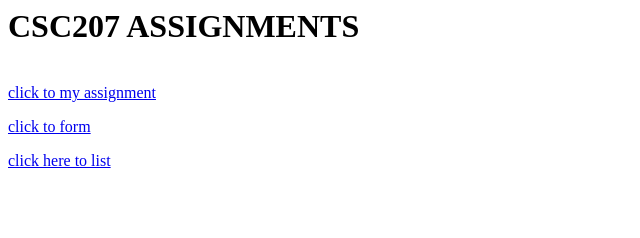
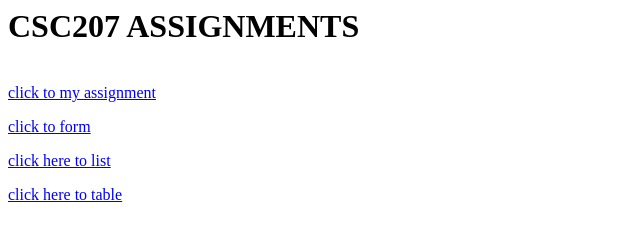
Before and after one commit to Abdulkareem305/Abdulkareem305.github.io, a plain HTML site: page index.html in a window 1280 px wide. Shown: the whole page, without its empty margins (0-640 px from the left). Drawn offline with Linux system fonts and the light colour scheme.

Commit message:
Add files via upload

```diff
--- a/index.html
+++ b/index.html
@@ -3,6 +3,7 @@
 <h1>CSC207 ASSIGNMENTS</h1><br>
 <a href="assignment.html">click to my assignment</a><p>
 <a href="assignment2.html">click to form</a><p>
-<a href="list.html" >click here to list<a/>
+<a href="list.html" >click here to list<a/><p>
+<a href="table.html" >click here to table<a/>
 </body>
 </html>
```
